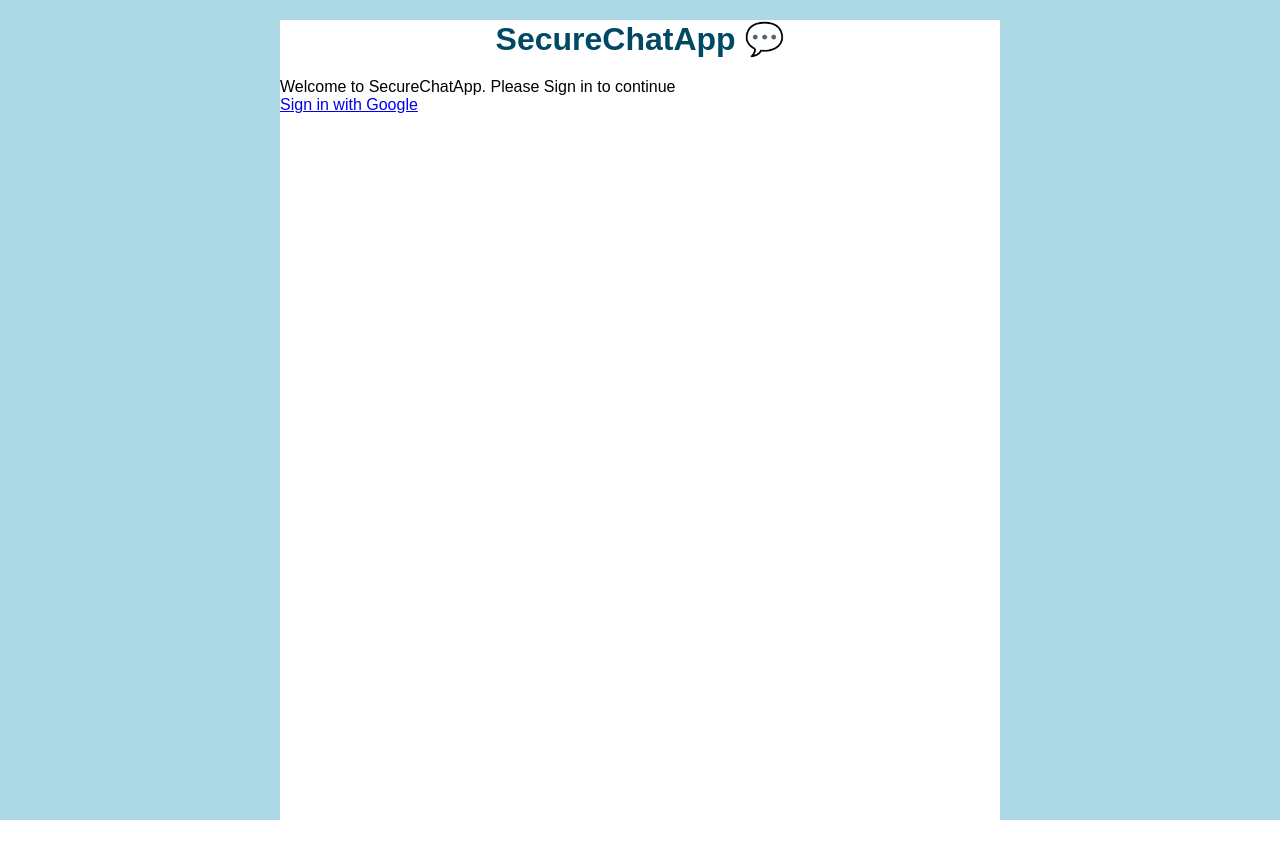
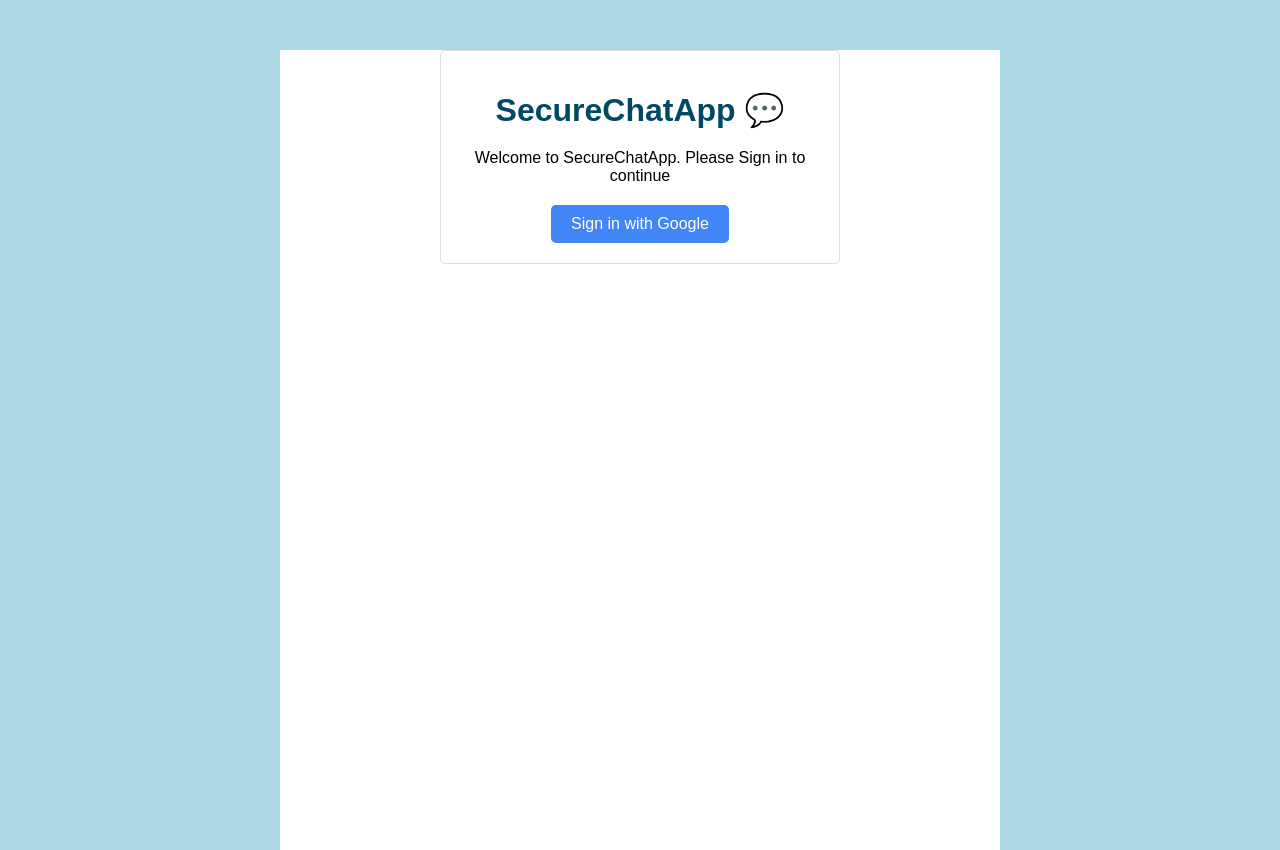
Before and after one commit to Jeevanandh007/securechatapp, a Flask app: template templates/login.html in a window 1280 px wide. Before the commit the page ends 820 px from the top, so only its background shows below. Run offline with Flask 3, Linux system fonts and the light colour scheme; the template is opened without the code that fills it, so the values that code supplies are empty; some libraries are stand-ins or nearby versions.

Commit message:
style for login page

```diff
--- a/static/styles/style.css
+++ b/static/styles/style.css
@@ -246,3 +246,26 @@
     margin: 10px 0;
     color: grey;
   }
+
+#login-container {
+  text-align: center;
+  max-width: 400px;
+  margin: 50px auto;
+  padding: 20px;
+  border: 1px solid #ddd;
+  border-radius: 5px;
+}
+
+#login-header {
+  margin-bottom:20px;
+}
+
+#google-login-btn {
+  display: inline-block;
+  padding: 10px 20px;
+  background-color: #4285F4;
+  color: white;
+  text-decoration: none;
+  border-radius: 5px;
+  margin-top: 20px;
+}
```
